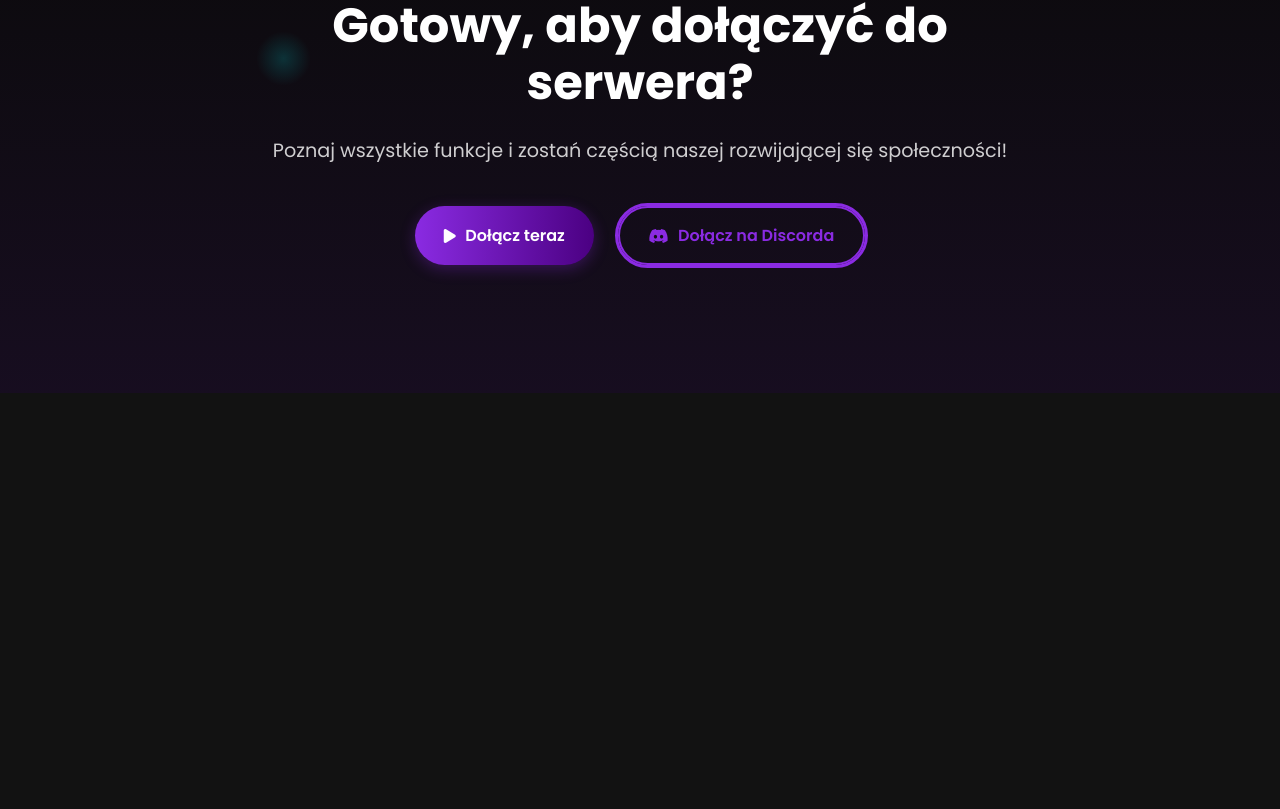
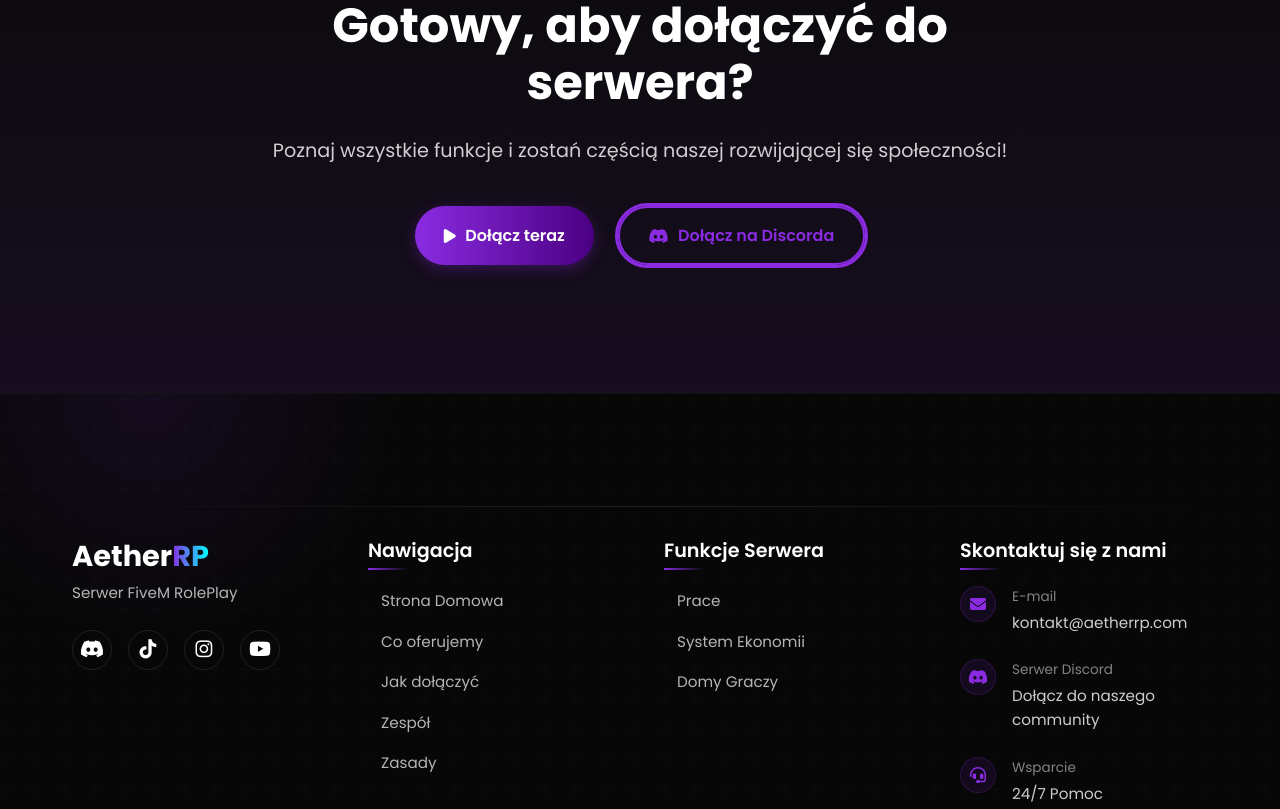
Before and after one commit to Rysiu201/website, a Vue app: page /features in a window 1280 px wide. Shown: the part 3301-4110 px from the top of the page. Before the commit the page ends 3694 px from the top, so only its background shows below. Built offline with nearby package versions, Linux system fonts and the light colour scheme; no server answers; the HTML template or start-up script is replaced by a standard one.

Commit message:
Restore footer on main pages

```diff
--- a/src/views/Features.vue
+++ b/src/views/Features.vue
@@ -2,6 +2,7 @@
 import { ref, computed, onMounted } from 'vue';
 import backgroundImage from '../assets/background.jpg';
 import bannerImage from '../assets/Banner.jpg';
+import Footer from '../components/Footer.vue';
 import AOS from 'aos';
 
 const backgroundImageUrl = ref(backgroundImage);
@@ -214,6 +215,7 @@ const filteredProducts = computed(() => {
     </div>
 
     <!-- 引入页脚组件 -->
+    <Footer />
   </div>
 </template>
 
--- a/src/views/Join.vue
+++ b/src/views/Join.vue
@@ -161,12 +161,14 @@
     </div>
 
     <!-- 引入页脚组件 -->
+    <Footer />
   </div>
 </template>
 
 <script setup lang="ts">
 import { ref, onMounted } from 'vue';
 import backgroundImage from '../assets/background.jpg';
+import Footer from '../components/Footer.vue';
 import AOS from 'aos';
 
 const backgroundImageUrl = ref(backgroundImage);
--- a/src/views/Rules.vue
+++ b/src/views/Rules.vue
@@ -89,6 +89,7 @@
     </div>
 
     <!-- 引入页脚组件 -->
+    <Footer />
   </div>
   <!-- close rules-page container -->
   </div>
@@ -96,6 +97,7 @@
 
 <script setup lang="ts">
 import { ref, onMounted, onUnmounted } from 'vue';
+import Footer from '../components/Footer.vue';
 import AOS from 'aos';
 
 // 返回顶部按钮状态
--- a/src/views/Staff.vue
+++ b/src/views/Staff.vue
@@ -1,6 +1,7 @@
 <script setup lang="ts">
 import { ref, onMounted } from 'vue';
 import backgroundImage from '../assets/background.jpg';
+import Footer from '../components/Footer.vue';
 import AOS from 'aos';
 import logoImage from '../assets/logo.jpg';
 
@@ -180,6 +181,7 @@ const teamMembers = ref([
     </div>
 
     <!-- 引入页脚组件 -->
+    <Footer />
   </div>
 </template>
 
```
